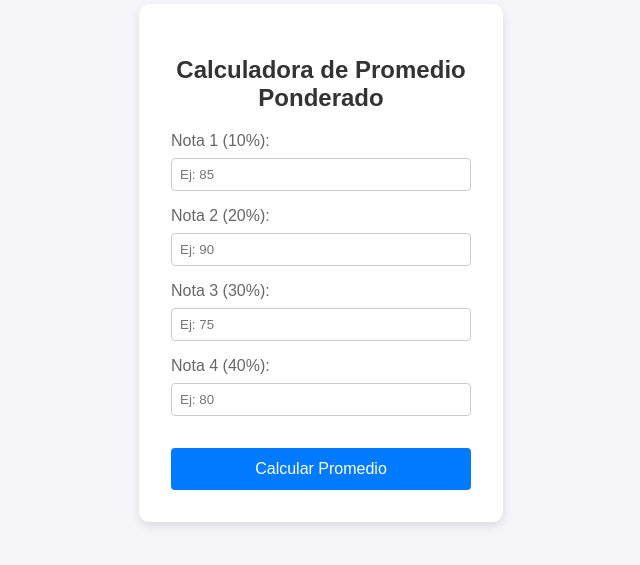
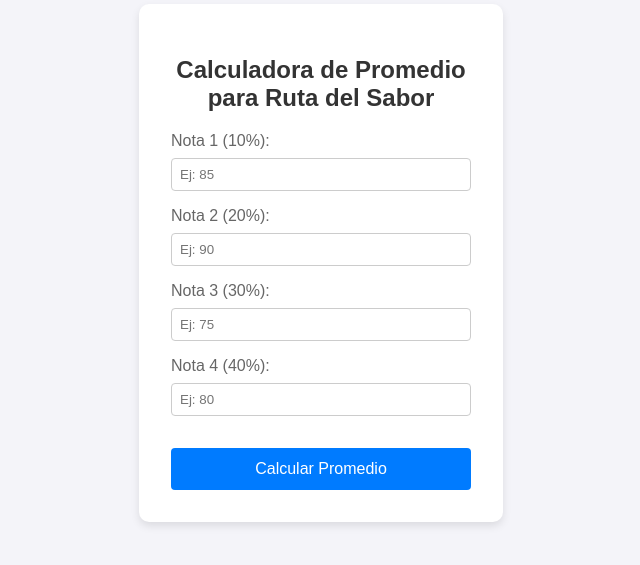
Before and after one commit to BenRice-K/Calculadora-DevOps, a website: page index.html in a window 1280 px wide. Shown: the part 137-702 px from the top of the page, without its empty margins (319-959 px from the left). Drawn offline with Linux system fonts and the light colour scheme.

Commit message:
Readme actualizado y pequeños cambios en el index

```diff
--- a/index.html
+++ b/index.html
@@ -75,7 +75,8 @@
   </head>
   <body>
     <div class="calculadora-card">
-      <h2>Calculadora de Promedio Ponderado</h2>
+      <h2>Calculadora de Promedio para Ruta del Sabor</h2>
+      <!-- <h2>Calculadora de Promedio Ponderado</h2> -->
 
       <div class="form-group">
         <label for="nota1">Nota 1 (10%):</label>
```
Also changed, not shown: 1 other file.
